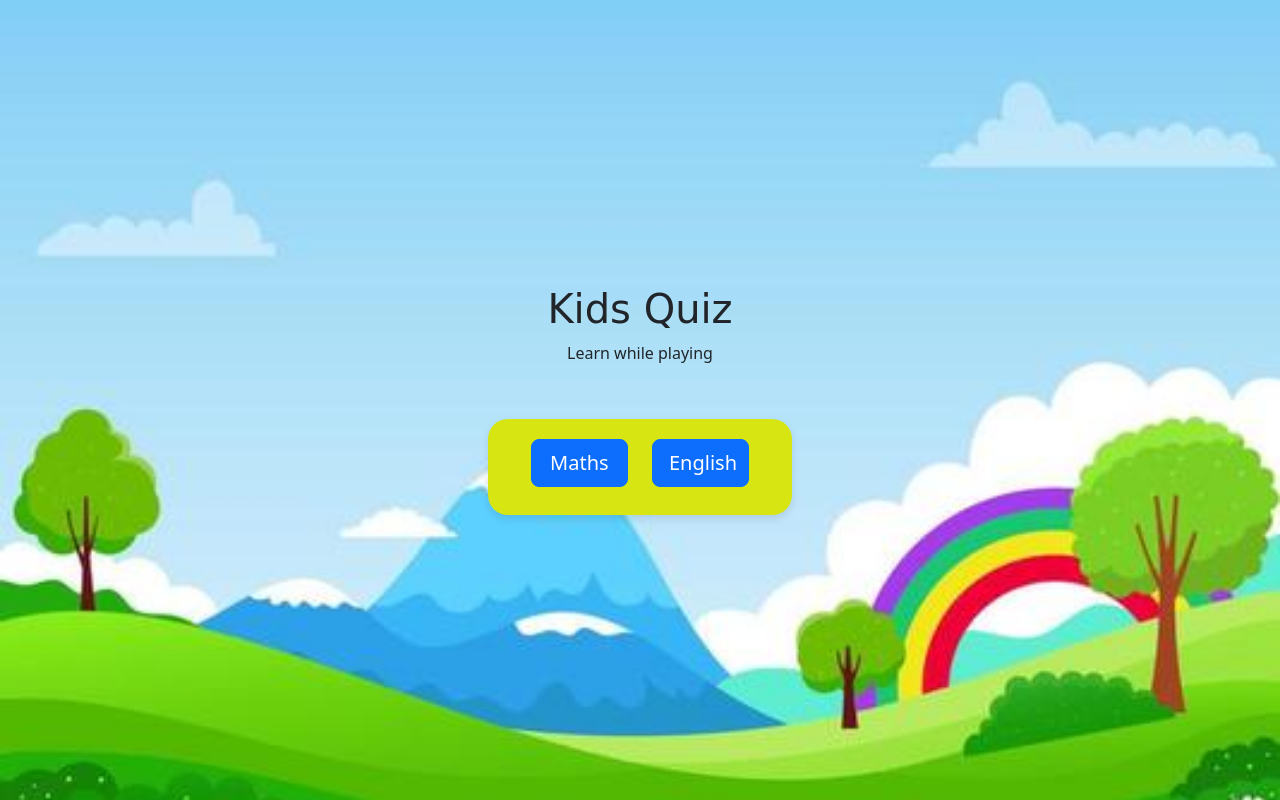
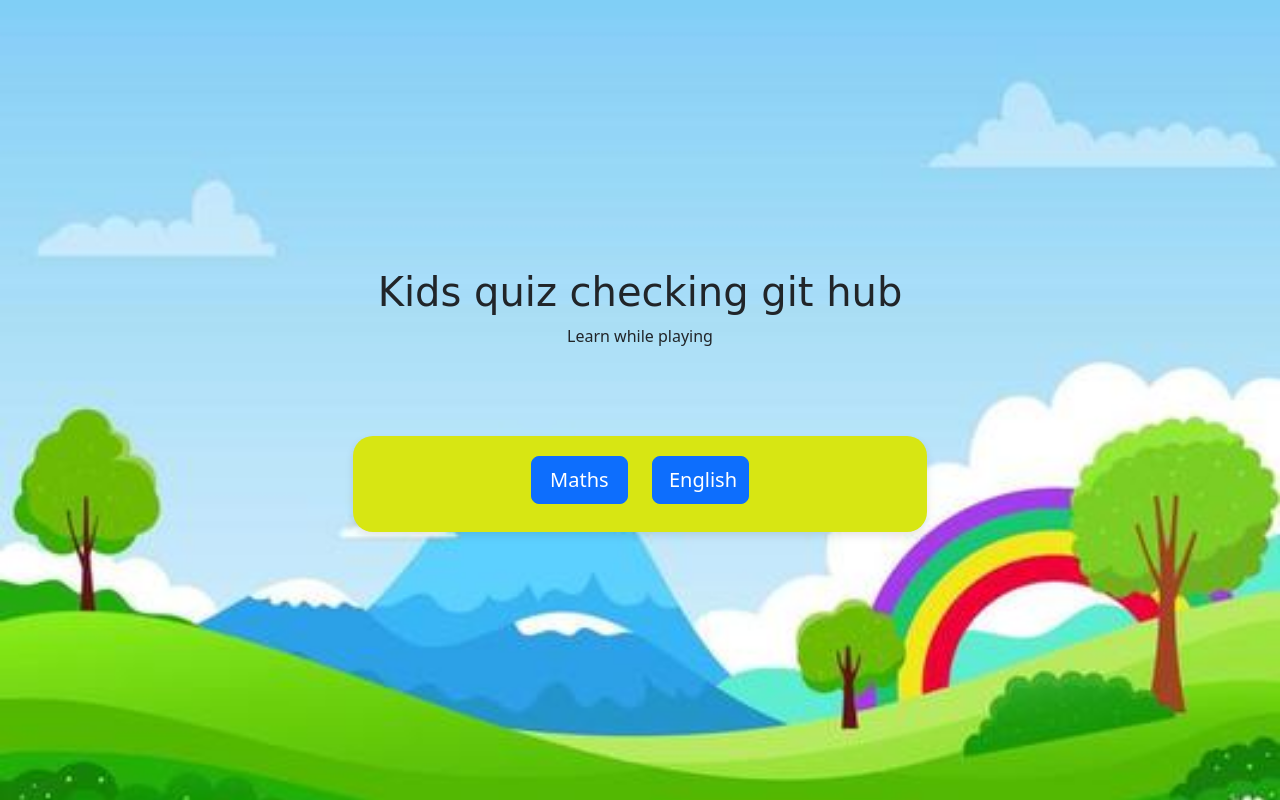
Before and after one commit to SonaliP11/Sample-JS-quiz, a plain HTML site: page index.html in a window 1280 px wide. Drawn offline with nearby package versions, Linux system fonts and the light colour scheme; a web font is replaced by a local one.

Commit message:
Just update h1

```diff
--- a/index.html
+++ b/index.html
@@ -15,7 +15,7 @@
         <div class="container text-center">
             <div class="row justify-content-center">
                 <div class="col-md-8 col-sm-12"></div>
-                <h1>Kids Quiz</h1>
+                <h1>Kids quiz checking git hub</h1>
                 <p>Learn while playing</p>
             </div>
             <div id="buttonArea" class="category-buttons">
```
